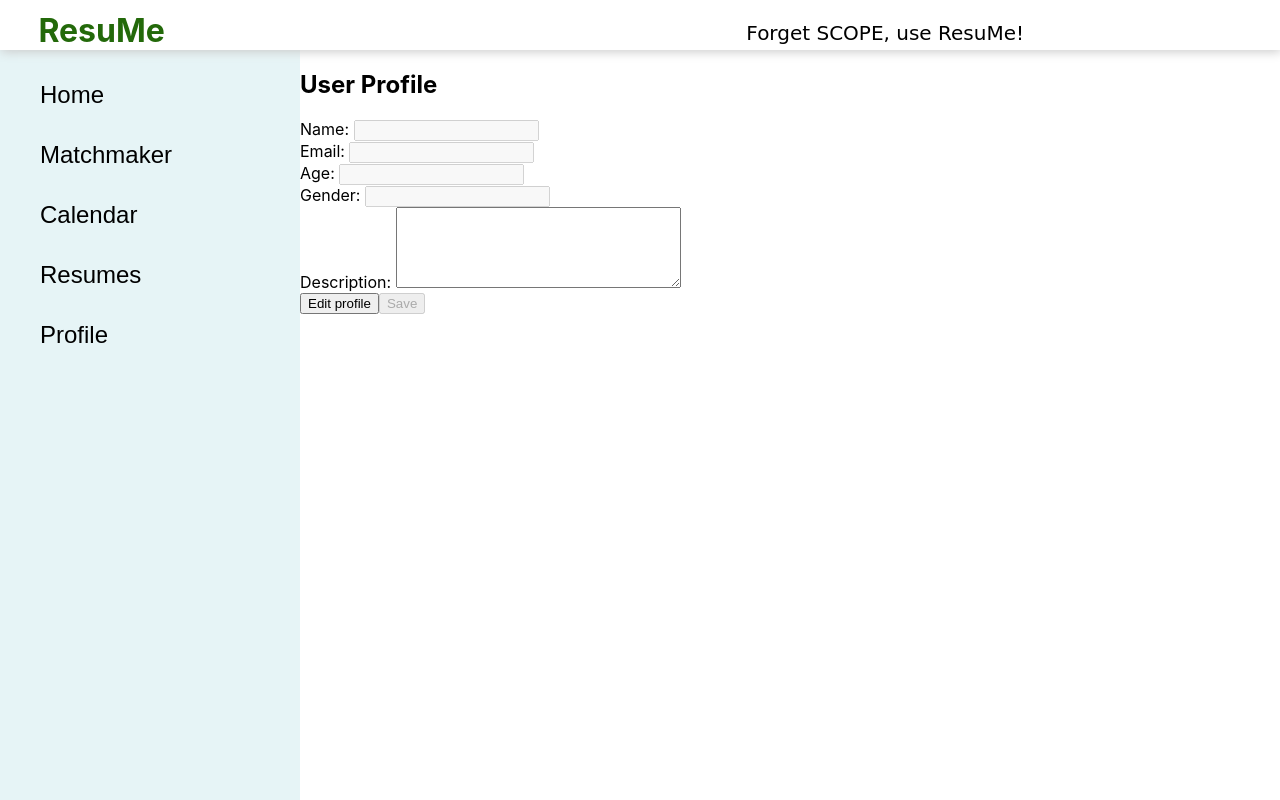
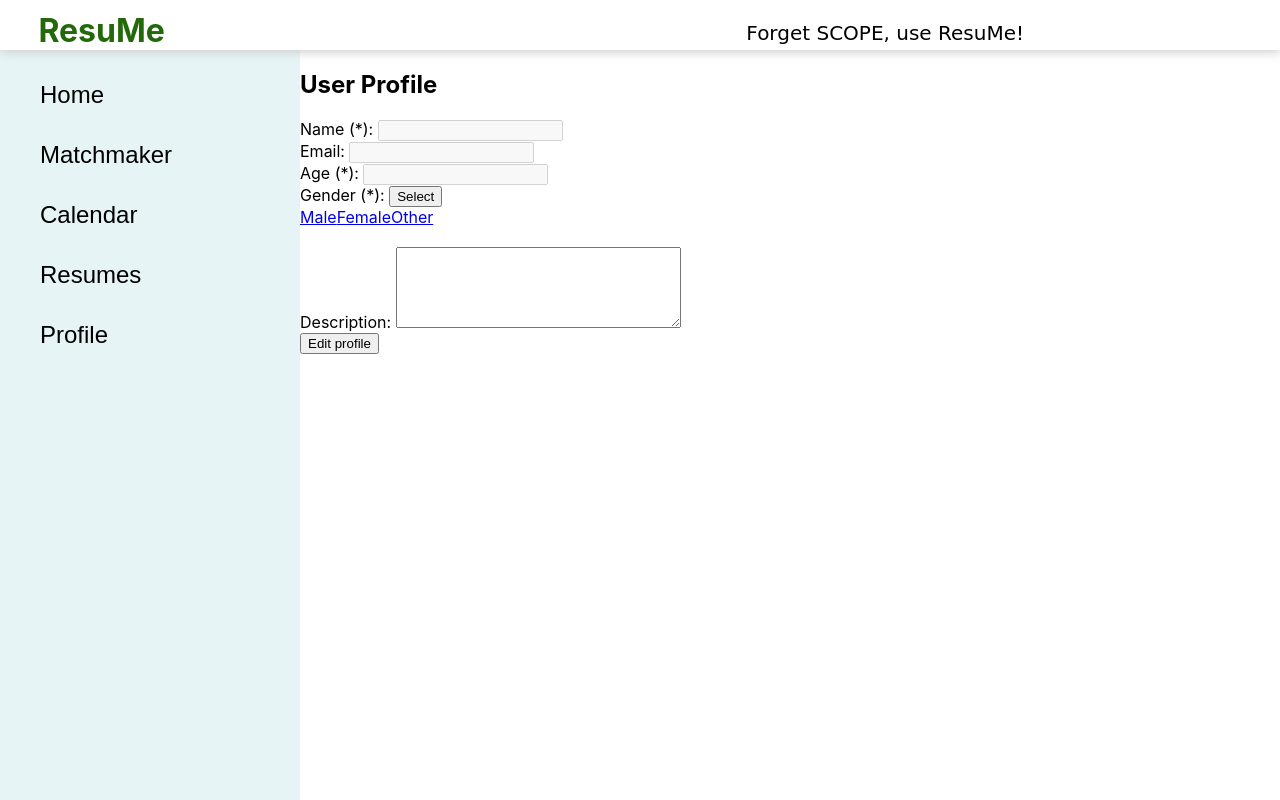
Before and after one commit to jlacsamana/resu-me-app, a React (Create React App) app: page / in a window 1280 px wide. Both pictures are taken after a click on the button "Profile". Built offline with nearby package versions, Linux system fonts and the light colour scheme; the HTML template or start-up script is replaced by a standard one.

Commit message:
Addition to the User page

```diff
--- a/src/pages/User.js
+++ b/src/pages/User.js
@@ -1,35 +1,62 @@
 import PageWrapper from '../components/PageWrapper';
-
 
 export function User() {
   function editProfile() {
+    if (document.getElementById("username").disabled) {
       document.getElementById("username").disabled = false;
       document.getElementById("email").disabled = false;
       document.getElementById("age").disabled = false;
       document.getElementById("gender").disabled = false;
       document.getElementById("desc").readOnly = false;
-    document.getElementById("saveButton").disabled = false;
-  }
-
-  function saveProfile() {
+      document.getElementById("button").value = "Save";
+    } else {
       document.getElementById("username").disabled = true;
       document.getElementById("email").disabled = true;
       document.getElementById("age").disabled = true;
       document.getElementById("gender").disabled = true;
       document.getElementById("desc").readOnly = true;
-    document.getElementById("saveButton").disabled = true;
+      document.getElementById("button").value = "Edit profile";
+      saveInputs();
     }
 
+  }
+
+  function saveInputs() {
+    var usernameInput = document.getElementById("username").value;
+    var ageInput = document.getElementById("age").value;
+    var genderInput = document.getElementById("gender").value;
+    if (usernameInput === "") {
+      alert("Name cannot be empty.");
+    }
+    if (ageInput < 0 || ageInput > 100) {
+      alert("Please enter a valid number between 1 and 100 (inclusive)")
+    }
+
+  }
   return (
     <PageWrapper>
         <h2>User Profile</h2>
-        Name: <input type = "text" id = "username" disabled = "true" /><br></br>
+        Name (*): <input type = "text" id = "username" disabled = "true" /><br></br>
         Email: <input type = "text" id = "email" disabled = "true"/><br></br>
-        Age: <input type = "text" id = "age" disabled = "true"/><br></br>
-        Gender: <input type = "text" id = "gender" disabled = "true"/><br></br>
+        Age (*): <input type = "text" id = "age" disabled = "true"/><br></br>
+        Gender (*): <button class="btn" id="btn">
+          Select
+          <i class="bx bx-chevron-down" id="arrow"></i>
+          </button>
+          <div class="dropdown" id="dropdown">
+            <a href="#male">
+              Male
+            </a>
+            <a href="#female">
+              Female
+            </a>
+            <a href="#other">
+              Other
+            </a>
+          </div>
+          <br></br>
         Description: <textarea type = "text" id = "desc" rows = "5" cols = "33" readOnly = "true"/><br></br>
-        <button onClick ={editProfile}> Edit profile </button>
-        <button onClick ={saveProfile} id = "saveButton" disabled> Save </button>
+        <input onClick ={editProfile} id = "button" type = "button" value = "Edit profile"/><br></br>
     </PageWrapper>
   );
 
```
Lines whose indentation alone changed are shown as unchanged.
